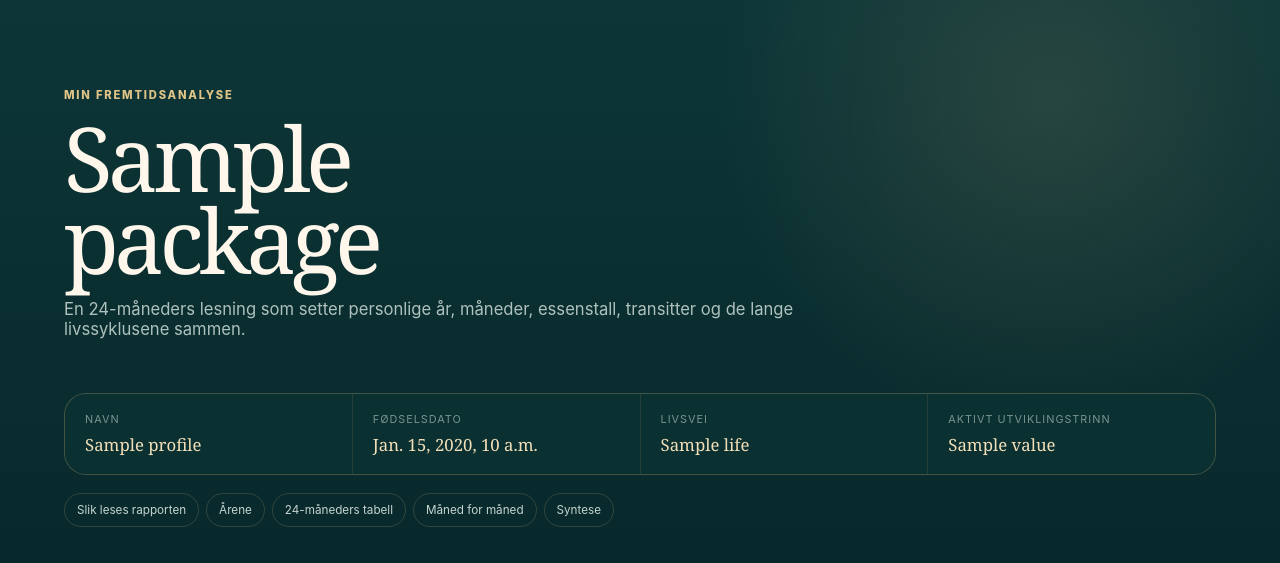
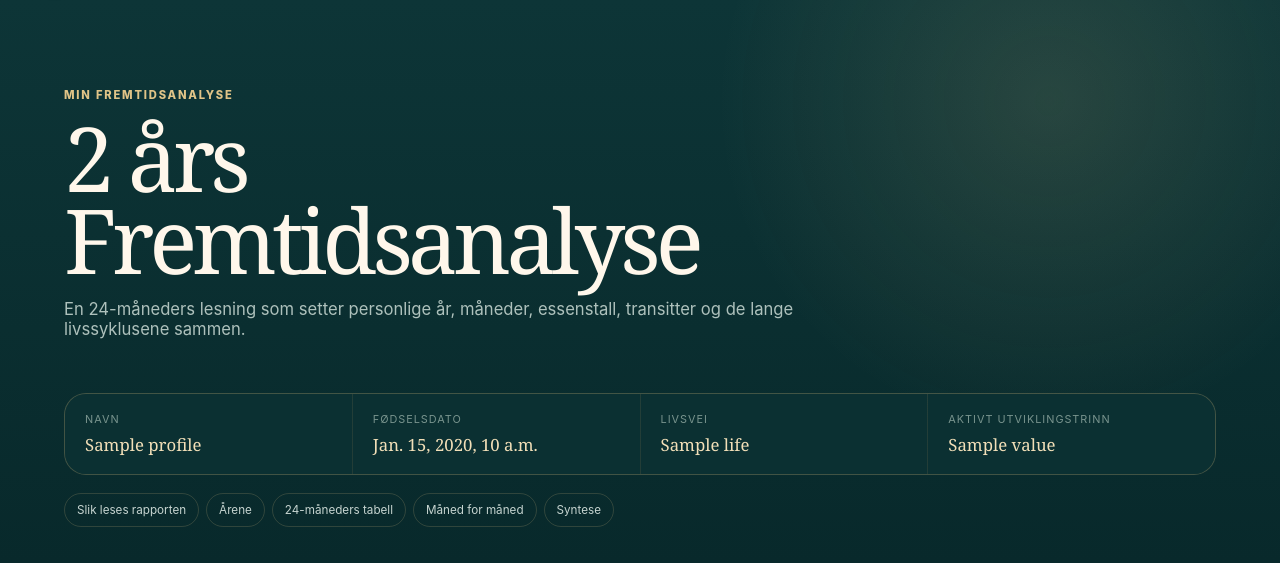
Before and after one commit to XS227/Numerologist, a Django app: template members/templates/members/future_report.html in a window 1280 px wide. Shown: the part 65-628 px from the top of the page. Run offline with Django 5.2, Linux system fonts and the light colour scheme; the template is opened without the code that fills it: most values are stand-ins (such as "Sample title", 1, 10 or a date in 2020).

Commit message:
Localize future report title and CTA

```diff
--- a/members/templates/members/future_report.html
+++ b/members/templates/members/future_report.html
@@ -10,7 +10,7 @@
     <div class="m-future-hero__top">
       <div>
         <span class="m-kicker">{% if demo %}{% if CURRENT_LANGUAGE == 'fa' %}نمونه · تحلیل آینده{% elif CURRENT_LANGUAGE == 'en' %}DEMO · FUTURE ANALYSIS{% else %}DEMO · FREMTIDSANALYSE{% endif %}{% else %}{% if CURRENT_LANGUAGE == 'fa' %}تحلیل آینده من{% elif CURRENT_LANGUAGE == 'en' %}MY FUTURE ANALYSIS{% else %}MIN FREMTIDSANALYSE{% endif %}{% endif %}</span>
-        <h1>{{ package.title }}</h1>
+        <h1>{% if CURRENT_LANGUAGE == 'fa' %}تحلیل آینده ۲ ساله{% elif CURRENT_LANGUAGE == 'en' %}2-Year Future Analysis{% else %}2 års Fremtidsanalyse{% endif %}</h1>
         <p class="m-future-hero__lead">
           {% if CURRENT_LANGUAGE == 'fa' %}یک گزارش ۲۴ ماهه که سال شخصی، ماه شخصی، اسنس، ترانزیت‌ها و چرخه‌های بلندمدت را کنار هم می‌خواند.
           {% elif CURRENT_LANGUAGE == 'en' %}A 24-month reading that brings Personal Years, Personal Months, Essence, transits and longer life cycles together.
@@ -180,7 +180,7 @@
 
   <div class="m-shell m-report-actions">
     {% if demo %}
-      <a class="m-btn m-btn--gold" href="/bestill/?package={{ package_slug }}">{% if CURRENT_LANGUAGE == 'fa' %}انتخاب{% elif CURRENT_LANGUAGE == 'en' %}Choose{% else %}Velg{% endif %} {{ package.title }} · {{ package.price }} kr →</a>
+      <a class="m-btn m-btn--gold" href="/bestill/?package={{ package_slug }}">{% if CURRENT_LANGUAGE == 'fa' %}انتخاب تحلیل آینده ۲ ساله{% elif CURRENT_LANGUAGE == 'en' %}Choose 2-Year Future Analysis{% else %}Velg 2 års Fremtidsanalyse{% endif %} · {{ package.price }} kr →</a>
       <a class="m-btn m-btn--ghost" href="/ase-edition/#ae-packages">{% if CURRENT_LANGUAGE == 'fa' %}بازگشت به بسته‌ها{% elif CURRENT_LANGUAGE == 'en' %}Back to packages{% else %}Tilbake til pakkene{% endif %}</a>
     {% else %}
       <button class="m-btn m-btn--gold" type="button" onclick="window.print()">{% if CURRENT_LANGUAGE == 'fa' %}چاپ / ذخیره PDF{% elif CURRENT_LANGUAGE == 'en' %}Print / save PDF{% else %}Skriv ut / lagre PDF{% endif %}</button>
```
